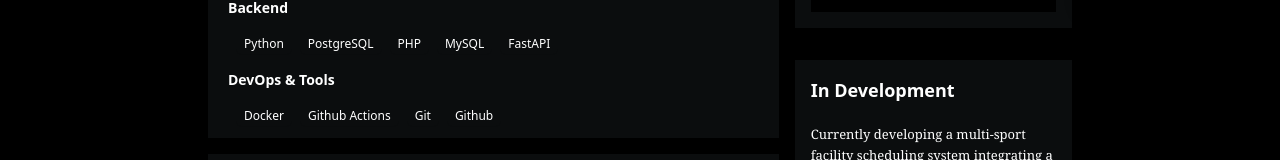
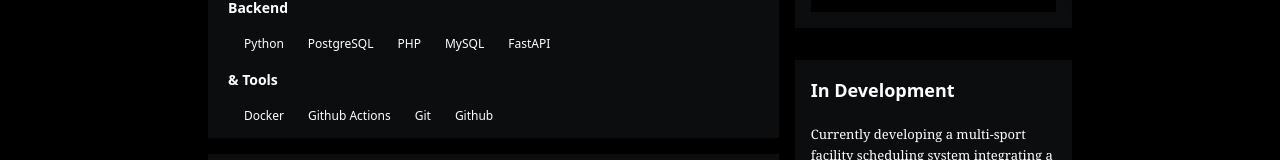
Before and after one commit to redd1514/my-portfolio, a React (Vite) app: page / in a window 1280 px wide. Shown: the part 778-938 px from the top of the page. Built offline with nearby package versions, Linux system fonts and the light colour scheme.

Commit message:
innnnitial

```diff
--- a/src/components/techStack.jsx
+++ b/src/components/techStack.jsx
@@ -34,7 +34,7 @@
                     </div>
                 </div>
                 <div>
-                    <h3 className="text-sm font-semibold mb-2">DevOps & Tools</h3>
+                    <h3 className="text-sm font-semibold mb-2"> & Tools</h3>
                     <div className="flex flex-wrap gap-2 pt-2 ml-2">
                         <span className="px-2 py-0.5 text-xs rounded-md bg-foreground/5 shadow-[0_1px_1px_rgba(0,0,0,0.03)]">Docker</span>
                         <span className="px-2 py-0.5 text-xs rounded-md bg-foreground/5 shadow-[0_1px_1px_rgba(0,0,0,0.03)]">Github Actions</span>
```
